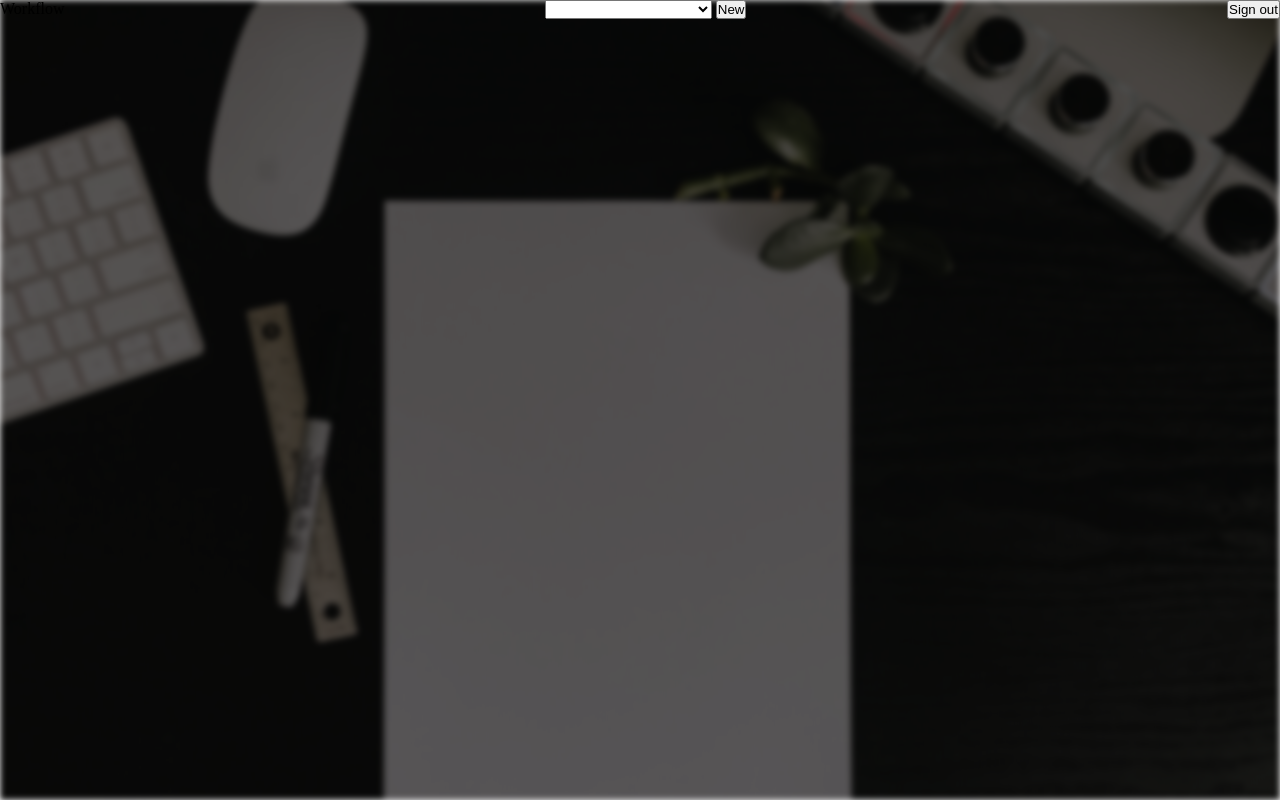
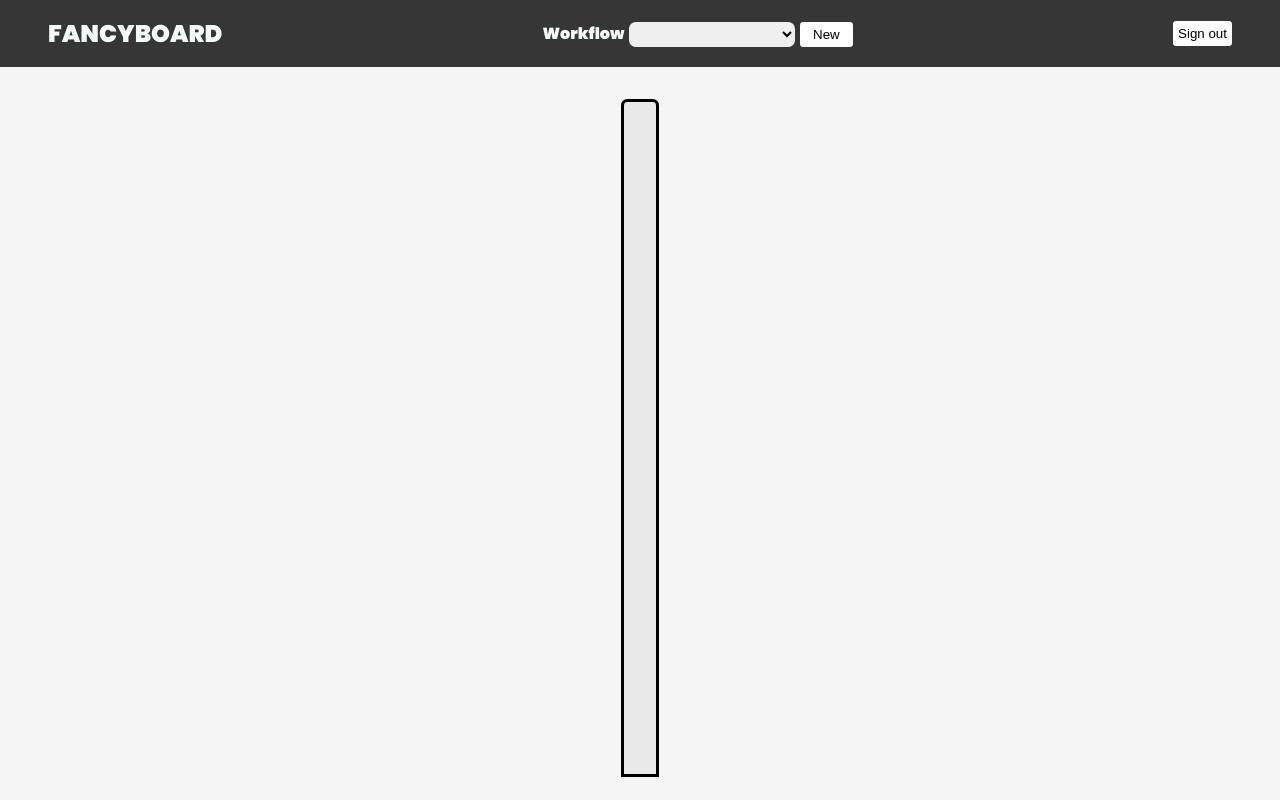
Before and after one commit to amorabarrantes/inclusive-whiteboard, a PHP site: page /htmls/main.html in a window 1280 px wide. Run offline with PHP 8.4, Linux system fonts and the light colour scheme; lists and menus that the app fills with data are empty.

Commit message:
changed main page styles

```diff
--- a/htmls/main.html
+++ b/htmls/main.html
@@ -9,15 +9,17 @@
     <title>Whiteboard</title>
   </head>
   <body>
-    <div class="background"></div>
+    <!-- <div class="background"></div> -->
     <header class="main-header">
-      <label>Workflow</label>
+      <h2>FANCYBOARD</h2>
+
       <div>
-        <select id="workflow-cb"></select>
-        <button id="new-workflow">New</button>
+        <label for="workflow"><strong>Workflow</strong></label>
+        <select name="workflow" id="workflow-cb"></select>
+        <button id="new-workflow" class="btn-header">New</button>
       </div>
 
-      <button onclick="logout()">Sign out</button>
+      <button onclick="logout()" class="btn-header">Sign out</button>
     </header>
 
     <section class="state-container"></section>
--- a/scripts/main.js
+++ b/scripts/main.js
@@ -98,7 +98,7 @@ async function showWorkflowStates() {
     const markup = `
     <div class="state" id="state-${state.id}" data-counter="${state.counter}">
       <header class="state-header">
-        <h1>${state.category}</h1>
+        <h3>${state.category}</h3>
         <svg xmlns="http://www.w3.org/2000/svg" class="delete-btn state-icon" fill="none" viewBox="0 0 24 24" stroke="currentColor">
           <path stroke-linecap="round" stroke-linejoin="round" stroke-width="2" d="M19 7l-.867 12.142A2 2 0 0116.138 21H7.862a2 2 0 01-1.995-1.858L5 7m5 4v6m4-6v6m1-10V4a1 1 0 00-1-1h-4a1 1 0 00-1 1v3M4 7h16" />
         </svg>
--- a/styles/main.css
+++ b/styles/main.css
@@ -1,3 +1,5 @@
+@import url('https://fonts.googleapis.com/css2?family=Poppins:wght@200;400;600;900&display=swap');
+
 *,
 h1,
 h2,
@@ -7,11 +9,14 @@ h5,
 h6 {
   padding: 0;
   margin: 0;
+  user-select: none;
 }
 
 html,
 body {
   height: 100%;
+  font-family: 'Poppins';
+  background-color: rgb(245, 245, 245);
 }
 
 .background {
@@ -32,6 +37,10 @@ body {
 .main-header {
   display: flex;
   justify-content: space-between;
+  background-color: #363636;
+  padding: 1em 3em;
+  align-items: center;
+  color: rgb(243, 252, 249);
 }
 
 #workflow-cb {
@@ -97,28 +106,33 @@ td {
 }
 
 .state-container {
+  background-color: rgb(233, 233, 233);
+  border-top-left-radius: 0.4em;
+  border-top-right-radius: 0.4em;
+  /* border-radius: 0.4em; */
   display: flex;
   width: fit-content;
   max-width: 80%;
-  height: 90%;
-  margin: 1em auto;
+  height: 80%;
+  margin: 2em auto;
   gap: 1em;
   overflow-x: scroll;
   padding: 1em;
+  border: 0.2em black solid;
 }
 
 /* STATES */
 
 .state {
   text-align: center;
-  background: linear-gradient(
+  /* background: linear-gradient(
     45deg,
     rgba(0, 13, 71, 0.7) 0%,
     rgba(0, 26, 154, 0.7) 16%,
     rgba(0, 1, 255, 0.7) 67%
-  );
-
-  border: 0.3em black solid;
+  );  */
+  background-color: #5584ac;
+  /* border: 0.1em black solid; */
   border-radius: 1em;
   padding: 1em;
   min-width: 20em;
@@ -126,14 +140,14 @@ td {
 
 .state-header {
   border-bottom: 0.2em black solid;
-  background-color: lightblue;
+  background-color: rgb(233, 246, 247);
   border-radius: 1em;
   display: flex;
   justify-content: center;
   position: relative;
 }
 
-.state-header > h1 {
+.state-header > h3 {
   text-transform: uppercase;
   padding: 0.3em;
 }
@@ -179,3 +193,28 @@ td {
   background-color: rgb(145, 35, 35);
   stroke: #fefefe;
 }
+
+select,
+select::after {
+  border-radius: 0.5em;
+  border: 0px;
+  outline: 0px;
+  padding: 0.3em;
+}
+
+.btn-header {
+  border-radius: 0.2em;
+  min-width: 4em;
+  padding: 0.3em;
+  border: none;
+  background-color: white;
+  color: black;
+  cursor: pointer;
+  border: 0.1em solid white;
+  transition: all 0.2s ease-in;
+}
+
+.btn-header:hover {
+  background-color: #363636;
+  color: rgb(243, 252, 249);
+}
```
